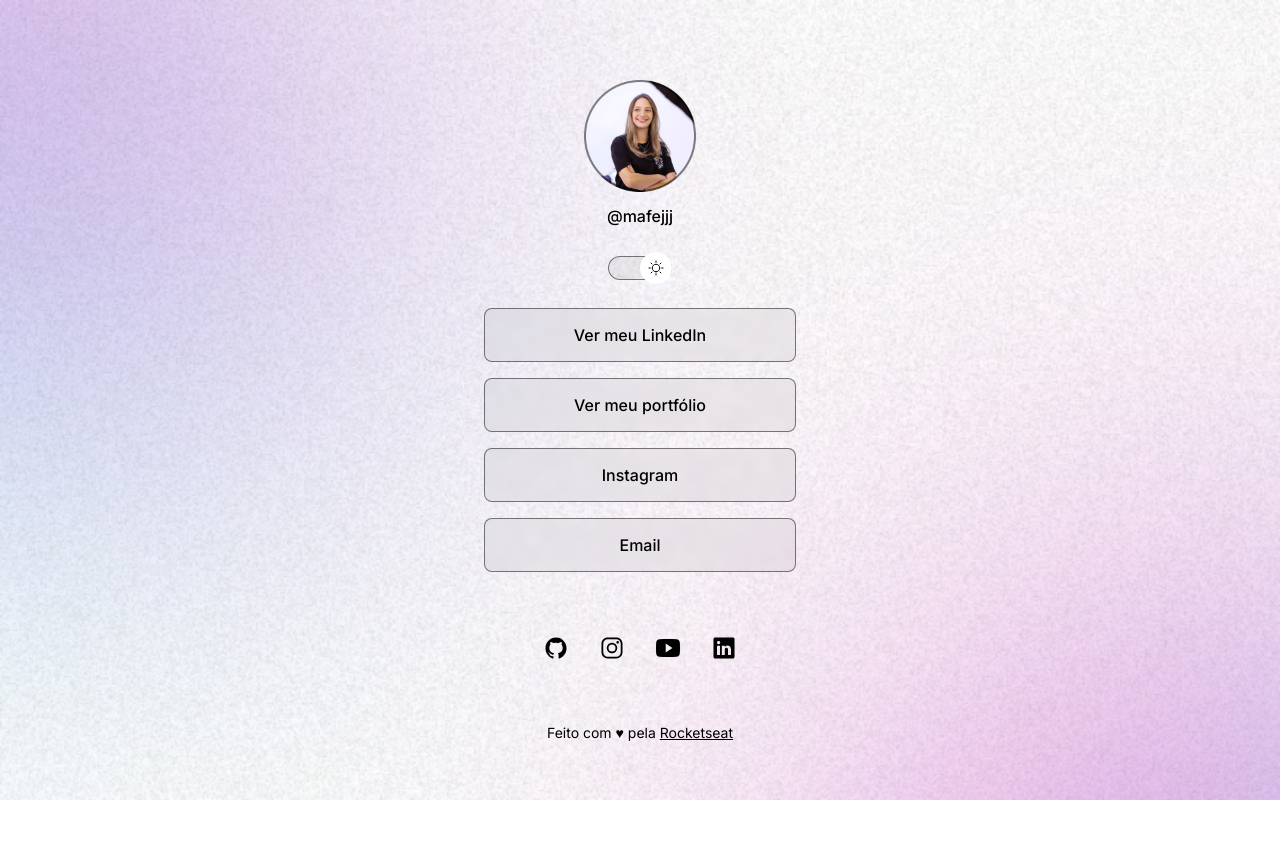
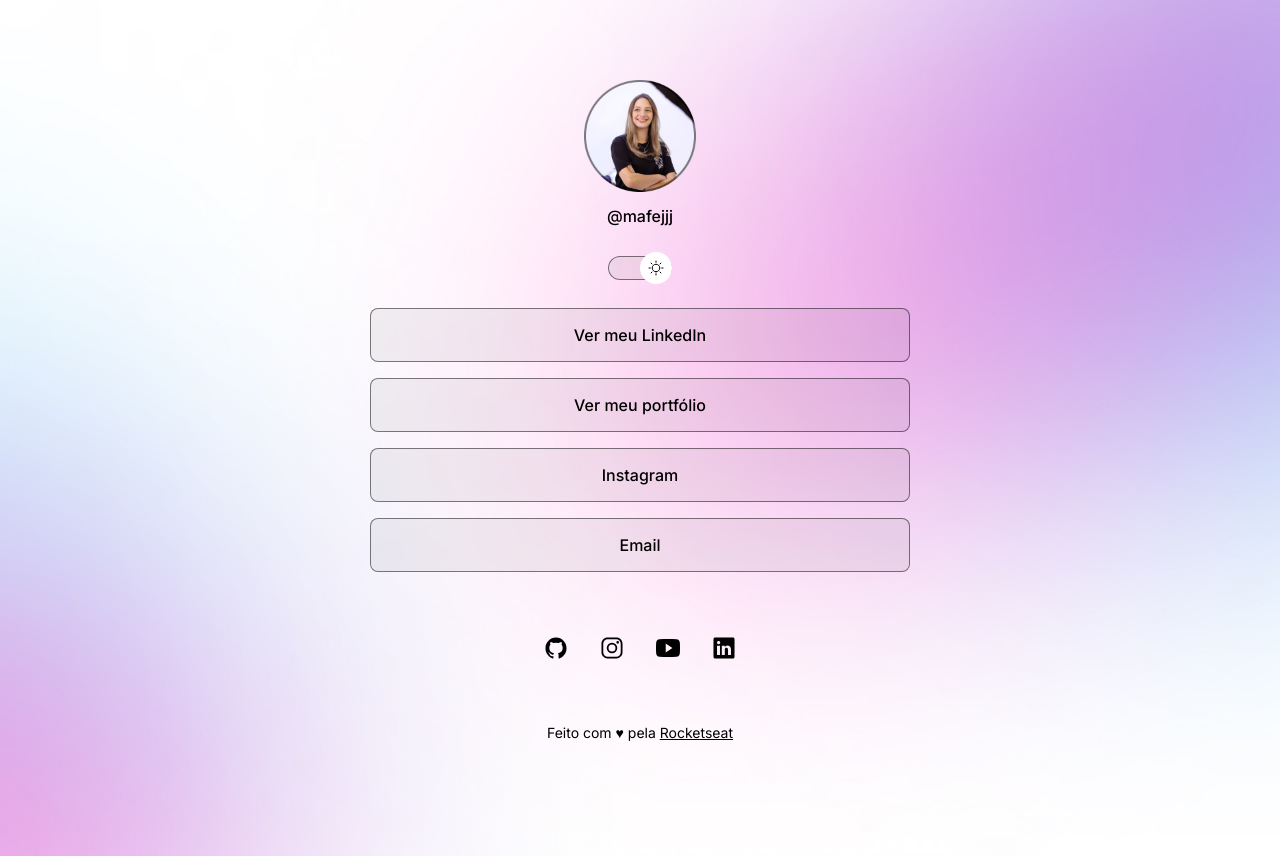
Before and after one commit to mafejjj/Dev-Links, a plain HTML site: page index.html in a window 1280 px wide. Both pictures are taken after a click on the element 640 px from the left and 267 px from the top of the page. Before the commit the page ends 800 px from the top, so only its background shows below. Drawn offline with nearby package versions, Linux system fonts and the light colour scheme.

Commit message:
animation

```diff
--- a/style.css
+++ b/style.css
@@ -26,6 +26,7 @@
 
 body {
   background: var(--bg-url) no-repeat top center/cover;
+  height: 100vh;
 }
 
 body * {
@@ -34,7 +35,8 @@ body * {
 }
 
 #container {
-  width: 360px;
+  width: 100%;
+  max-width: 588px;
   margin: 56px auto 0px;
   padding: 0 24px;
 }
@@ -73,11 +75,15 @@ body * {
   z-index: 1;
   transform: translateY(-50%);
   top: 50%;
+  animation: slide-back 0.4s;
 }
 
-.light #switch button{
-  right: 0;
-  left: initial;
+.light #switch button {
+  animation: slide-in 0.4s forwards;
+}
+
+#switch button:hover {
+  outline: 8px solid var(--highlight-color);
 }
 
 #switch span {
@@ -146,3 +152,33 @@ footer {
   text-align: center;
   font-size: 14px;
 }
+
+/*media queries*/
+@media (min-width: 700px) {
+  :root {
+    --bg-url: url(./assets/assets/bg-desktop.jpg);
+  }
+
+  .light {
+    --bg-url: url(./assets/assets/bg-desktop-light.jpg);
+  }
+}
+
+/*animation*/
+@keyframes slide-in {
+  from {
+    left: 0;
+  }
+  to {
+    left: 50%;
+  }
+}
+
+@keyframes slide-back {
+  from {
+    left: 50%;
+  }
+  to {
+    left: 0;
+  }
+}
```
